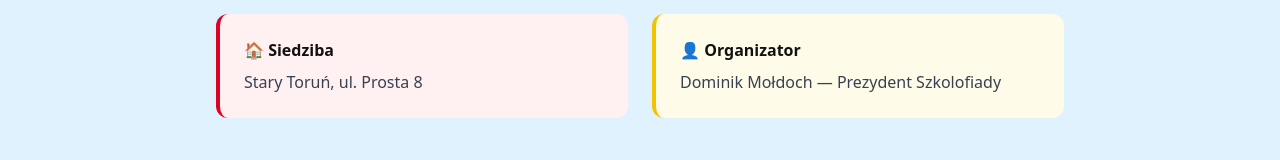
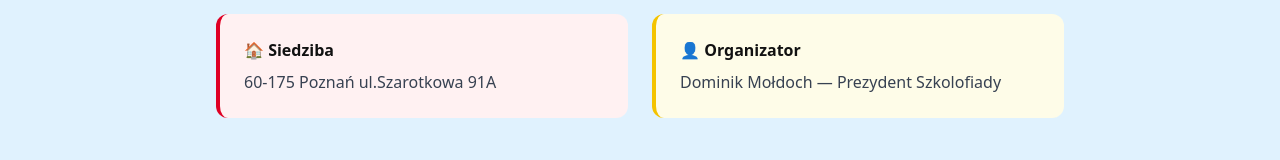
Before and after one commit to romatematycznie/Szkolofiada, a Next.js app: page /igrzyska in a window 1280 px wide. Shown: the part 622-782 px from the top of the page. Built offline with nearby package versions, Linux system fonts and the light colour scheme.

Commit message:
Update page.tsx

```diff
--- a/app/igrzyska/page.tsx
+++ b/app/igrzyska/page.tsx
@@ -26,7 +26,7 @@
           </div>
           <div className="p-6 rounded-xl border-l-4" style={{ borderColor: "var(--kolor-czerwony)", backgroundColor: "#fff1f2" }}>
             <h3 className="font-bold mb-2">🏠 Siedziba</h3>
-            <p className="text-gray-700">Stary Toruń, ul. Prosta 8</p>
+            <p className="text-gray-700">60-175 Poznań ul.Szarotkowa 91A</p>
           </div>
           <div className="p-6 rounded-xl border-l-4" style={{ borderColor: "var(--kolor-zolty)", backgroundColor: "#fefce8" }}>
             <h3 className="font-bold mb-2">👤 Organizator</h3>
```
